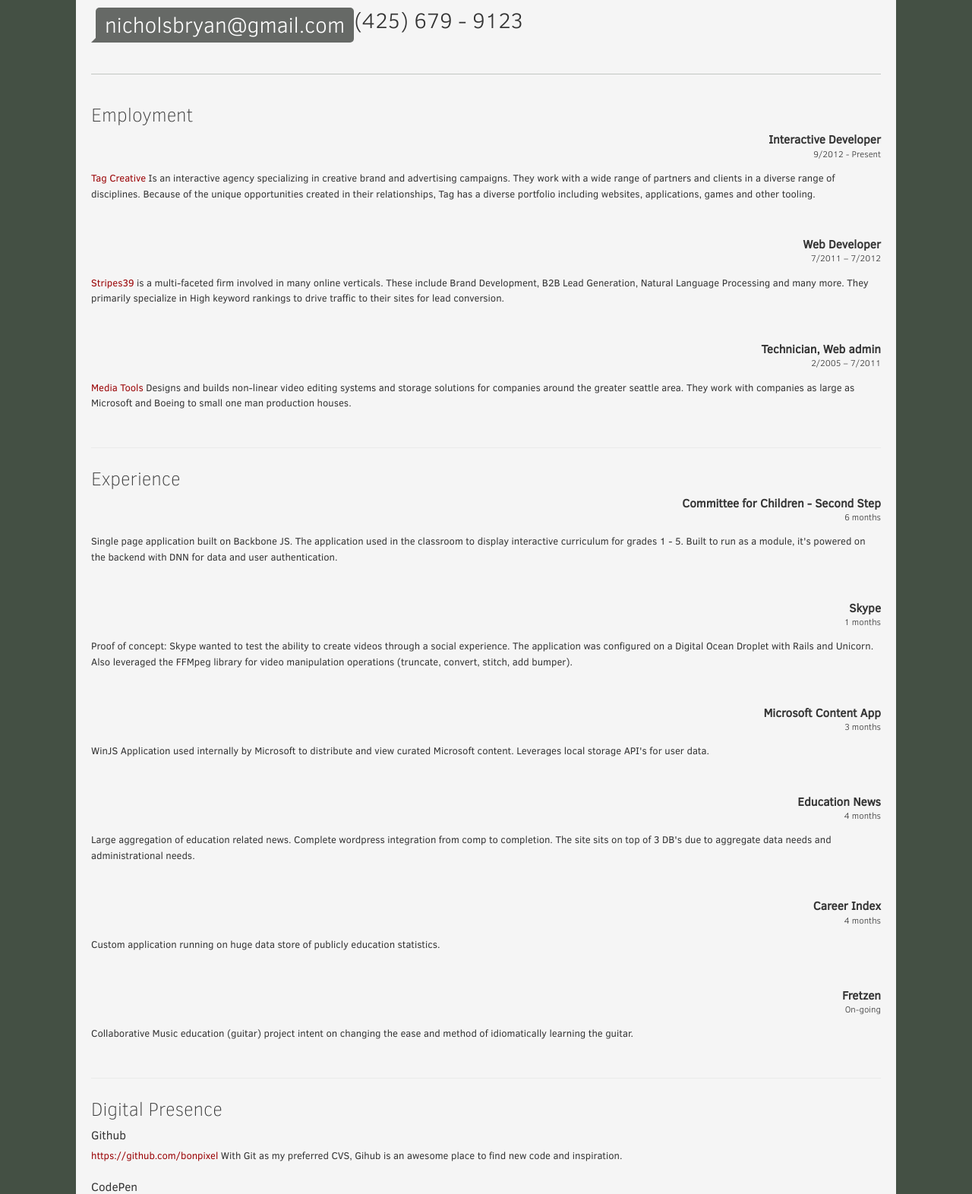
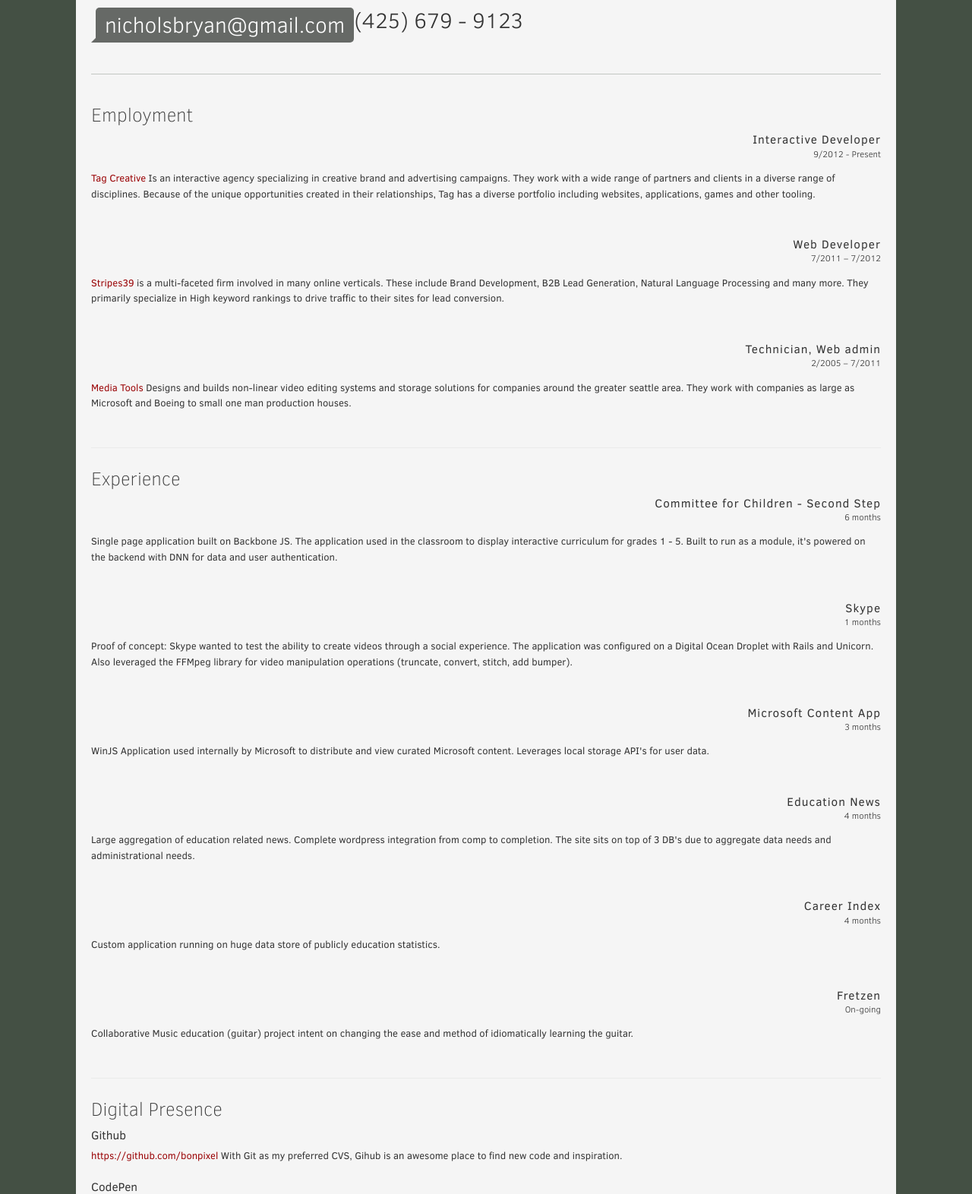
Before and after one commit to bonpixel/website, a PHP site: page / in a window 1280 px wide. Shown: the part 260-1832 px from the top of the page at 76% size. Run offline with PHP 8.4, Linux system fonts and the light colour scheme; some libraries are stand-ins or nearby versions.

Commit message:
fixing bold and letter spacing in FF

```diff
--- a/css/resume.css
+++ b/css/resume.css
@@ -199,7 +199,8 @@
         text-align: left; } }
   section .subtitle h2 {
     margin-top: 7px;
-    font-weight: bold; }
+    font-weight: 500;
+    letter-spacing: 1px; }
   section .subtitle h3 {
     margin-top: -5px;
     font-weight: italic; }
--- a/sass/resume.sass
+++ b/sass/resume.sass
@@ -210,7 +210,8 @@
 				text-align: left
 		h2
 			margin-top: 7px
-			font-weight: bold
+			font-weight: 500
+			letter-spacing: 1px
 		h3
 			margin-top: -5px
 			font-weight: italic
```
